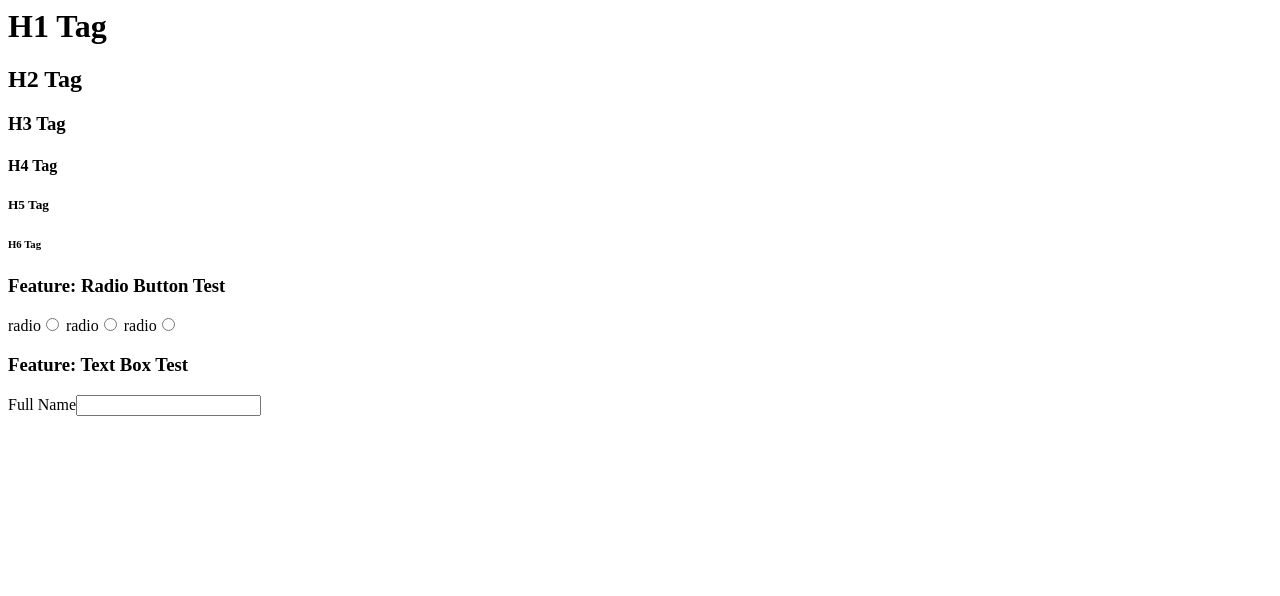
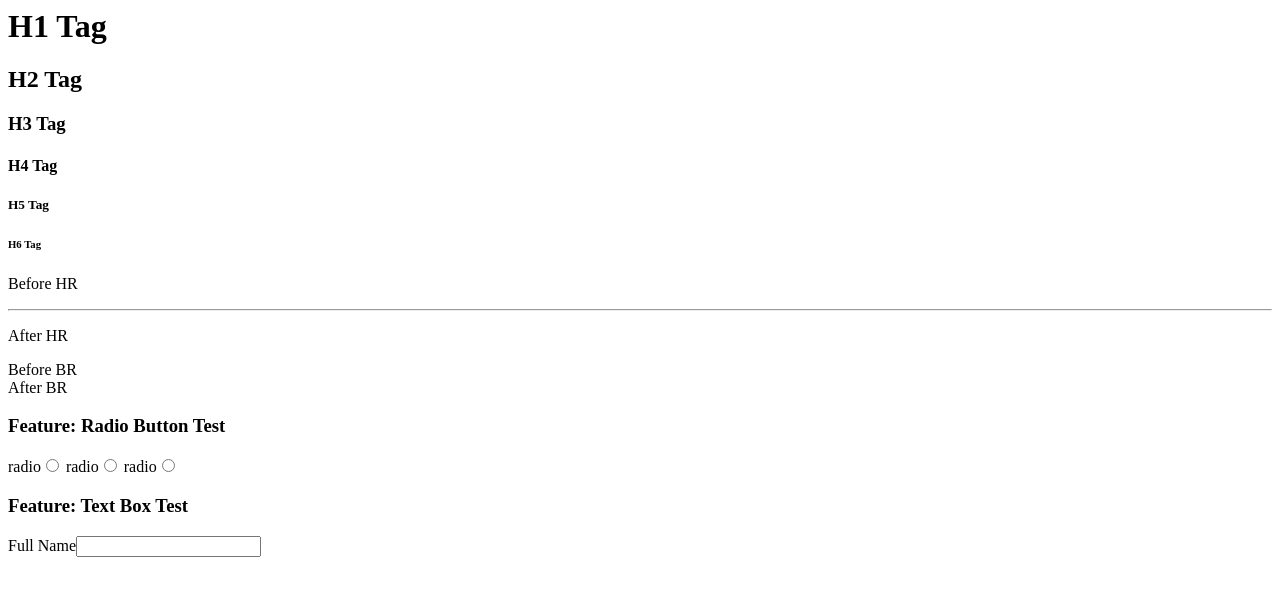
Before and after one commit to twilson63/jTag, a plain HTML site: page tests.html in a window 1280 px wide. Drawn offline with Linux system fonts and the light colour scheme.

Commit message:
added hr to jTag

```diff
--- a/jtag.js
+++ b/jtag.js
@@ -22,6 +22,7 @@ h5 = "<h5>?</h5>",
 h6 = "<h6>?</h6>",
 p = "<p>?</p>",
 br = "<br />",
+hr = "<hr />",
 ul = "<ul>?</ul>",
 li = "<li>?</li>",
 a = "<a>?</a>",
--- a/tests.html
+++ b/tests.html
@@ -22,6 +22,17 @@
           jTag(h4, "H4 Tag") +
           jTag(h5, "H5 Tag") +
           jTag(h6, "H6 Tag")
+        );
+      } catch (err) {
+        alert(err);
+      }
+      // Feature: Test HR and BR
+      try {
+        document.write(
+          jTag(p, "Before HR") +
+          jTag(hr) +
+          jTag(p, "After HR") +
+          jTag(p, "Before BR" + jTag(br) + "After BR")
         );
       } catch (err) {
         alert(err);
```
